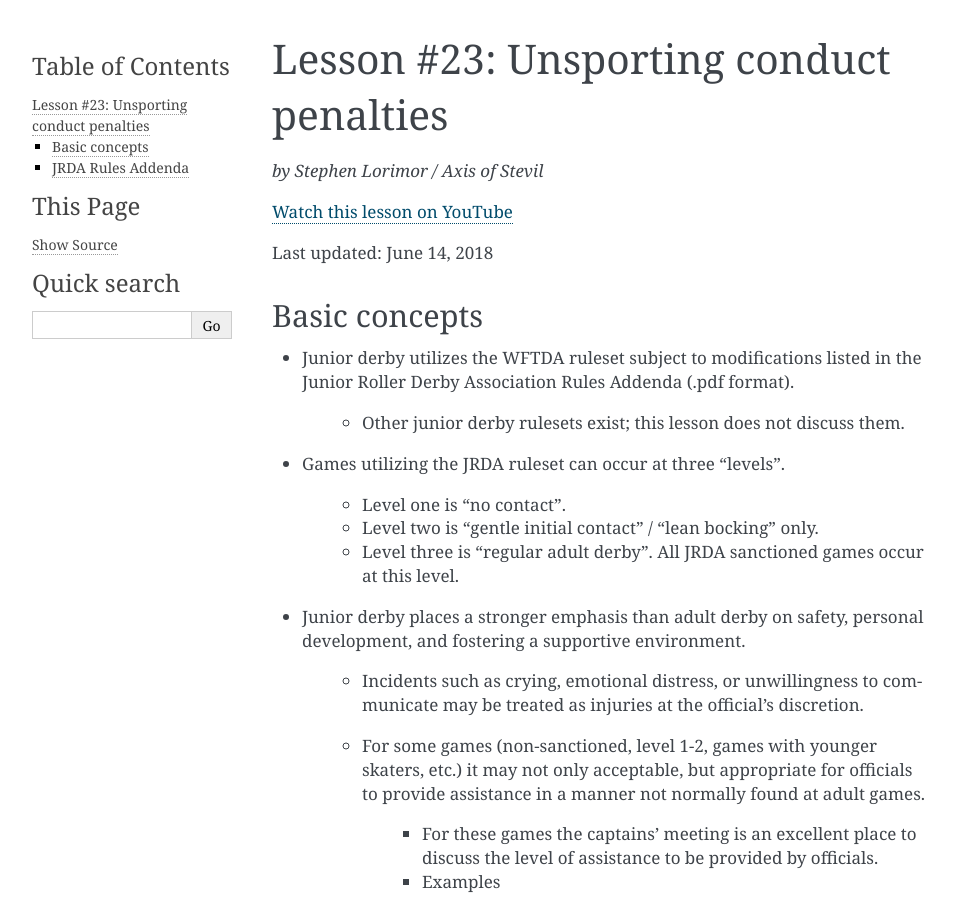
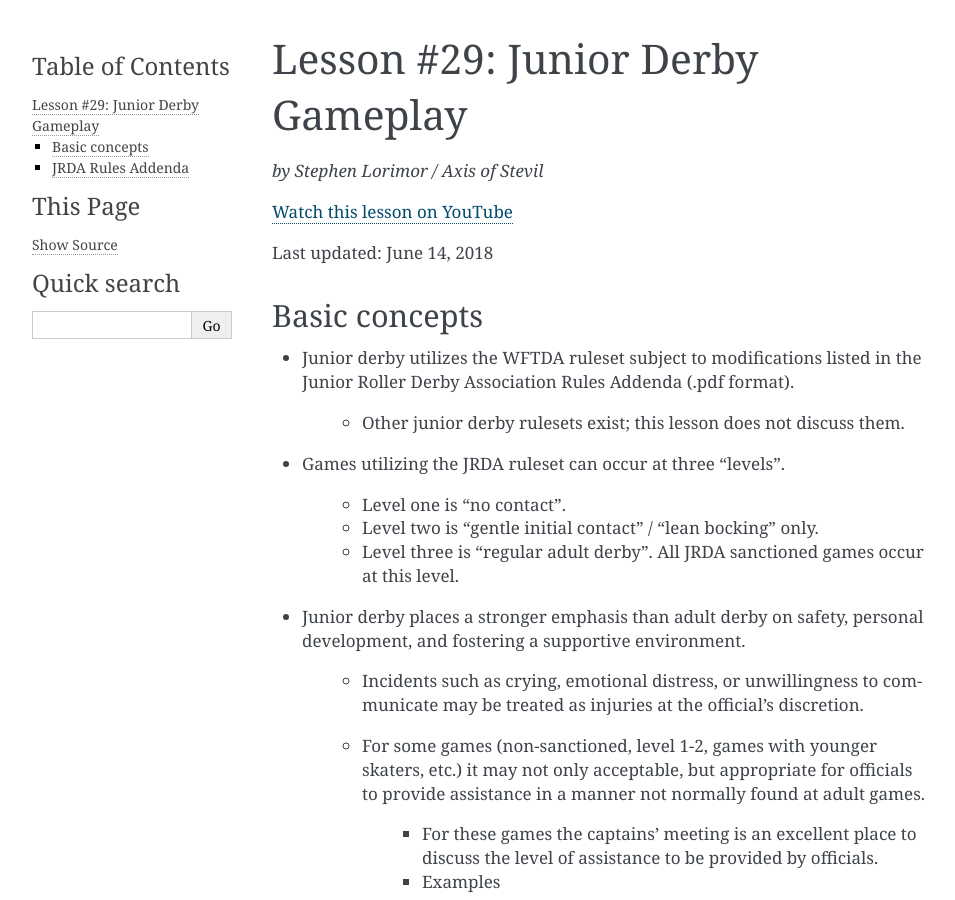
Before and after one commit to mrogaski/zenref, a Sphinx documentation site: the page built from docs/source/junior_derby_gameplay.rst, in a window 1280 px wide and 900 px high. Shown: the whole window, without its empty margins (148-1103 px from the left). Built offline with Sphinx 7.4.7, drawn with Linux system fonts in a browser that asks for light colours.

Commit message:
Fix section title.

```diff
--- a/docs/source/junior_derby_gameplay.rst
+++ b/docs/source/junior_derby_gameplay.rst
@@ -1,5 +1,5 @@
-Lesson #23: Unsporting conduct penalties
-========================================
+Lesson #29: Junior Derby Gameplay
+=================================
 
 *by Stephen Lorimor / Axis of Stevil*
 
```
